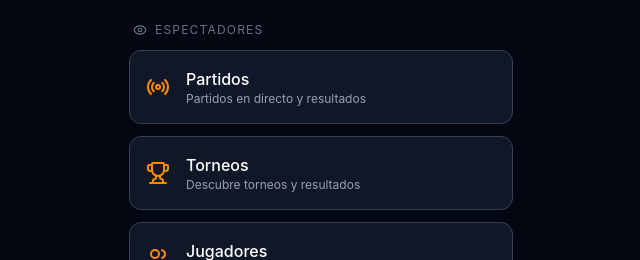
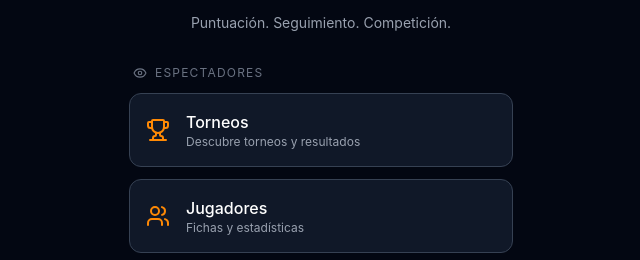
Before and after one commit to jciveira/sports-lab, a React (Vite) app in the folder basketball/: page / in a window 1280 px wide. Shown: the part 230-490 px from the top of the page, without its empty margins (319-959 px from the left). Built offline with nearby package versions, Linux system fonts and the light colour scheme; no server answers.

Commit message:
fix(basketball): fix broken /match link on home screen + update ARCHITECTURE.md
- HomePage: remove /match viewer link (no match list page yet), keep Torneos + Jugadores
- ARCHITECTURE: correct Auth decision (PIN gate not Supabase Auth), Access Model, Deploy URL

```diff
--- a/basketball/src/pages/HomePage.tsx
+++ b/basketball/src/pages/HomePage.tsx
@@ -1,10 +1,9 @@
 import { useState } from 'react'
 import { Link } from 'react-router-dom'
-import { Trophy, Users, Radio, Settings, ChevronDown, ChevronUp, Eye } from 'lucide-react'
+import { Trophy, Users, Settings, ChevronDown, ChevronUp, Eye } from 'lucide-react'
 
 const viewerLinks = [
-  { to: '/match', icon: Radio, label: 'Partidos', desc: 'Partidos en directo y resultados' },
-  { to: '/tournaments', icon: Trophy, label: 'Torneos', desc: 'Descubre torneos y resultados' },
+  { to: '/tournament', icon: Trophy, label: 'Torneos', desc: 'Descubre torneos y resultados' },
   { to: '/players', icon: Users, label: 'Jugadores', desc: 'Fichas y estadísticas' },
 ] as const
 
```
Also changed, not shown: 1 other file (tests, documents, lock files or other folders).
